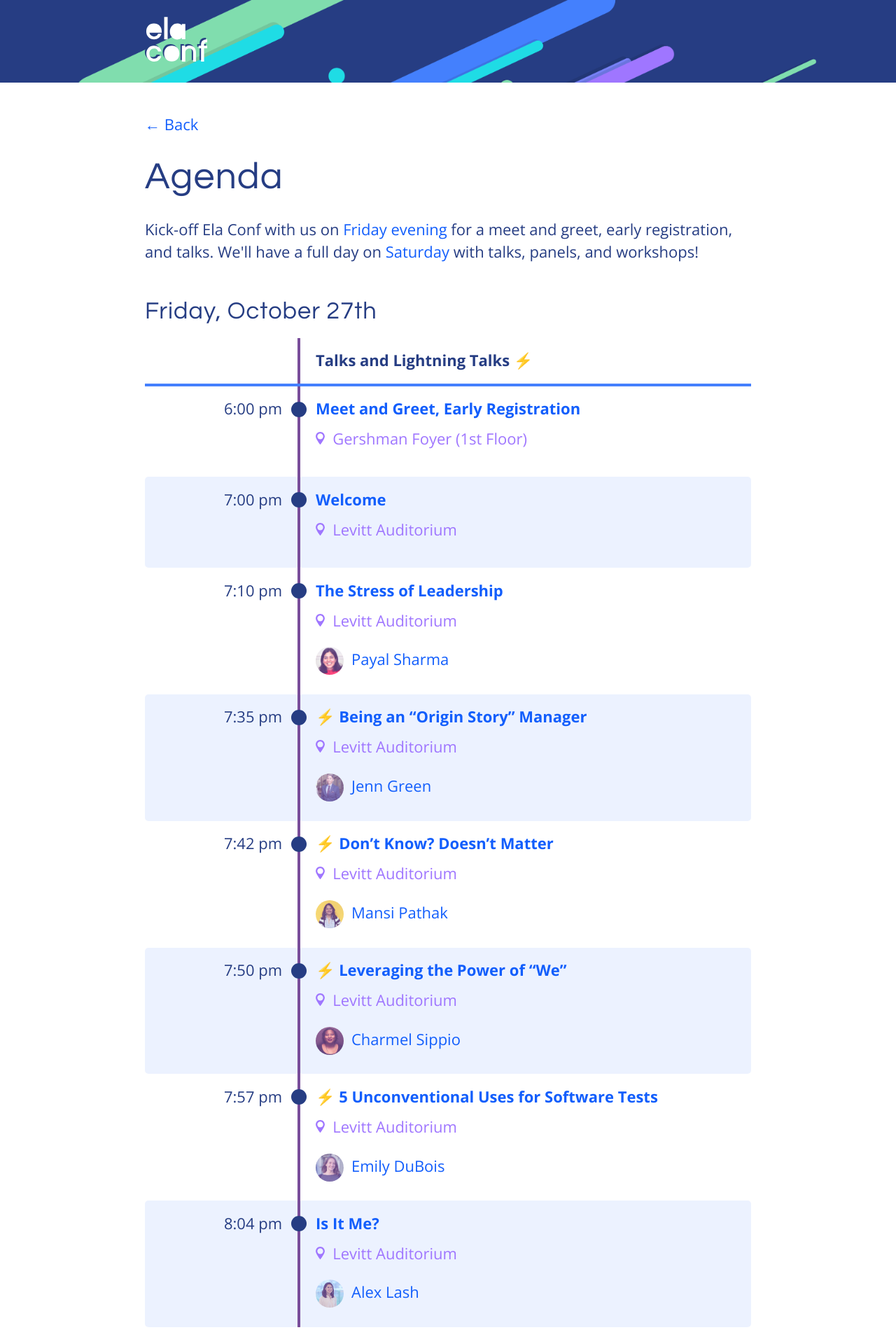
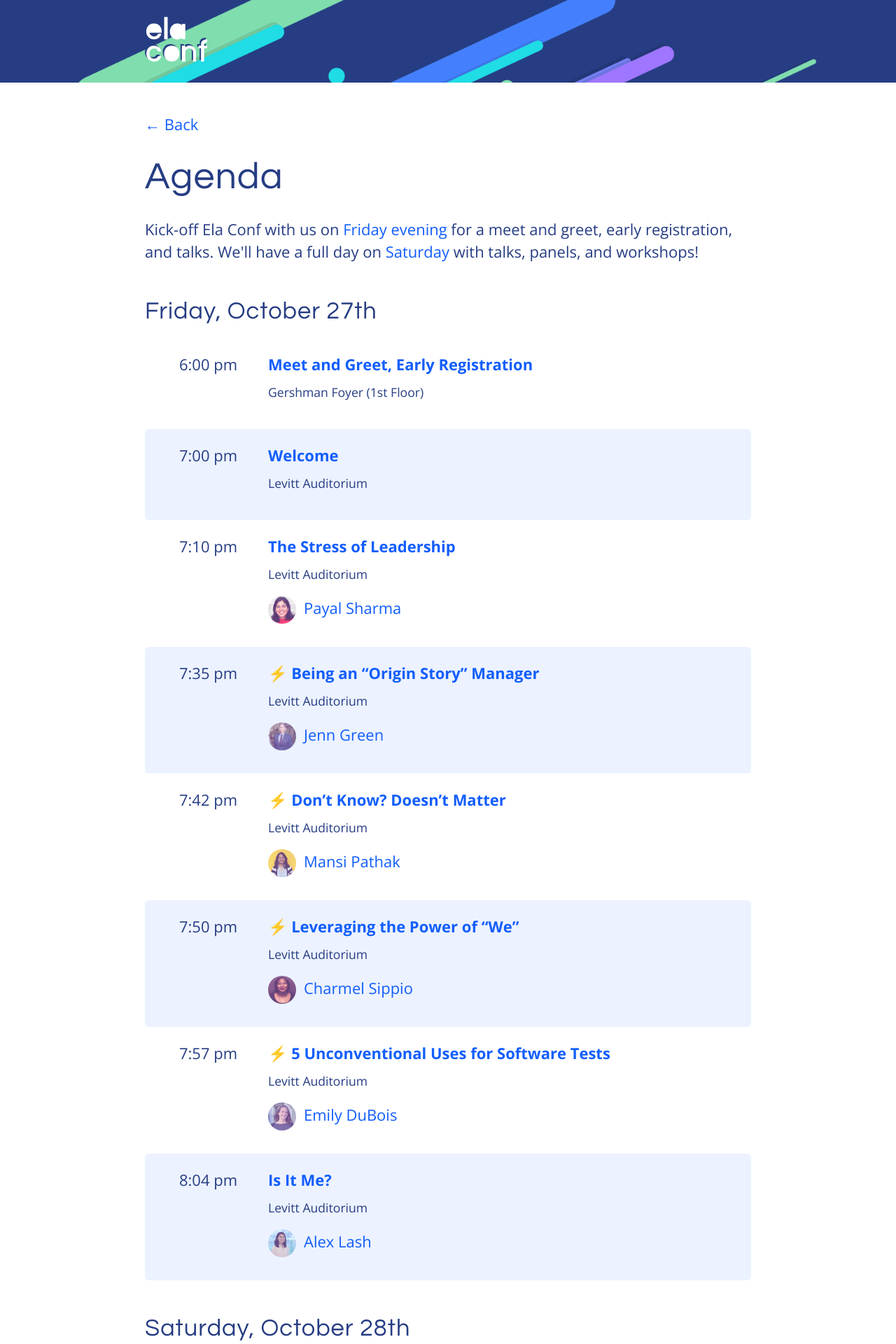
Before and after one commit to elaconf/elaconf.github.io, a Jekyll site: the page built from agenda/index.html, in a window 1280 px wide. Shown: the top 1920 px of the page at 70% size. Built offline with Jekyll 4.4.1, drawn with Linux system fonts in a browser that asks for light colours; emoji names are drawn with the system emoji font; some of the changed text lies outside the part shown.

Commit message:
refresh agenda design

```diff
--- a/_includes/agenda.html
+++ b/_includes/agenda.html
@@ -1,22 +1,27 @@
 <h3 id="friday">Friday, October 27th</h3>
 <table class="agenda-table">
-<thead>
-<tr>
-  <th class="agenda-time"></th>
-  <th class="text-left">Talks and Lightning Talks :zap:</th>
-</tr>
-</thead>
-
   <tbody>
     {% assign agenda = site.agenda | sort: 'date'  %}
     {% for x in agenda %}{% assign day = x.date | date: "%A"  %}{% if day == 'Friday' %}
     {% assign first_break = x.breakout %}
-<tr{% unless x.speakers %} class="agenda-collapse"{% endunless %}>
-<td class="agenda-time">{{x.time | replace:' ','&nbsp;'}} {{x.date | date: '%p' | downcase}}{% unless x.speakers %} <span class="show-mobile"> &mdash; <a href="{{site.baseurl}}{{x.url}}">{{x.title}}</a></span>{% endunless %}</td>
-<td class="agenda-details"><a href="{{site.baseurl}}{{x.url}}" class="agenda-title">{% if x.type == 'lightning talk' %}:zap:{% endif %} {{ x.title }}</a>
-<div class="agenda-room">{% include svg/location.svg %}{% if x.room %}{{x.room}}{% else %}Levitt Auditorium{% endif %}</div>
+    <tr>
+      <td class="agenda-time">
+        {{x.time | replace:' ','&nbsp;'}} {{x.date | date: '%p' | downcase}}
+      </td>
+      <td class="agenda-details">
+        <a href="{{site.baseurl}}{{x.url}}" class="agenda-title">
+          {% if x.type == 'lightning talk' %}:zap:{% endif %} {{ x.title }}
+        </a>
+
+        <div class="agenda-room">
+          <span class="show-mobile">
+            {{x.time | replace:' ','&nbsp;'}} {{x.date | date: '%p' | downcase}} &bull;
+          </span>
+          {% if x.room %}{{x.room}}{% else %}Levitt Auditorium{% endif %}
+        </div>
         {% for s in x.speakers %}
         {% assign items = (site.speakers | where: "title", s ) %}{% assign speaker = items[0] %}<a href="{{site.baseurl}}/2017/{{speaker.category}}/{{s |slugify}}/" class="agenda-speaker-link"><div style="background-image:url({{site.baseurl}}/images/{{speaker.category}}/{{speaker.title | slugify}}.jpg)" class="speaker-img-small"></div>{{s}}</a>{% endfor %}
+      </td>
     </tr>
     {% assign prev_break = x.breakout %}
     {% endif %}{% endfor %}
@@ -27,30 +32,42 @@
 <h3 id="saturday">Saturday, October 28th</h3>
 
 <table class="agenda-table">
-<thead>
-<tr>
-  <th class="agenda-time"></th>
-  <th class="text-left">Talks, Workshops, and Panels</th>
-</tr>
-</thead>
-
   <tbody>
     {% assign agenda = site.agenda | sort: 'date'  %}
     {% for x in agenda %}{% assign day = x.date | date: "%A"  %}{% if day == 'Saturday' %}
     {% assign first_break = x.breakout %}
-<tr class="{{x.title | slugify | prepend:'session-'}}{% if x.breakout %} row-breakout{% endif %}{% unless x.speakers %} agenda-collapse{% endunless %}">
+    <tr class="{{x.title | slugify | prepend:'session-'}}{% if x.breakout %} row-breakout{% endif %}">
       {% if prev_break == null and first_break and x.breakout %}
-<td rowspan="3" class="agenda-time">{{x.time | replace:' ','&nbsp;'}} {{x.date | date: '%p' | downcase}}</td>
+      <td rowspan="3" class="agenda-time">
+        {{x.time | replace:' ','&nbsp;'}} {{x.date | date: '%p' | downcase}}
+      </td>
       {% elsif x.breakout == null %}
-<td class="agenda-time">{{x.time | replace:' ','&nbsp;'}} {{x.date | date: '%p' | downcase}}{% unless x.speakers %} <span class="show-mobile"> &mdash; <a href="{{site.baseurl}}{{x.url}}">{{x.title}}</a></span>{% endunless %}</td>
+      <td class="agenda-time">
+        {{x.time | replace:' ','&nbsp;'}} {{x.date | date: '%p' | downcase}}
+      </td>
       {% endif %}
-<td class="agenda-details"><a href="{{site.baseurl}}{{x.url}}" class="agenda-title">{% if x.breakout %}Breakout session {{x.breakout}}: {% endif %}{{ x.title }} {% if x.title contains "Coffee" %}:coffee: {% elsif x.title contains "Welcome" %}:wave: {% elsif x.title contains "Breakfast" %}:sunny: {% elsif x.title contains "Break" %}:walking: {% endif %}{% if x.type %} <span class="breakout-type small">{{x.type}}</span>{% endif %}</a>
-<div class="agenda-room">{% include svg/location.svg %}{% if x.room %}{{x.room}}{% else %}Levitt Auditorium{% endif %}</div>
+      <td class="agenda-details">
+        <a href="{{site.baseurl}}{{x.url}}" class="agenda-title">
+          {% if x.breakout %}Breakout session {{x.breakout}}: {% endif %}{{ x.title }} {% if x.title contains "Coffee" %}:coffee: {% elsif x.title contains "Welcome" %}:wave: {% elsif x.title contains "Breakfast" %}:sunny: {% elsif x.title contains "Break" %}:walking: {% endif %}{% if x.type %} <span class="breakout-type small">{{x.type}}</span>{% endif %}
+        </a>
+        <div class="agenda-room">
+          <span class="show-mobile">{{x.time | replace:' ','&nbsp;'}} {{x.date | date: '%p' | downcase}} &bull;</span>
+          {% if x.room %}{{x.room}}{% else %}Levitt Auditorium{% endif %}
+        </div>
         {% for s in x.speakers %}
         {% assign items = (site.speakers | where: "title", s ) %}
-{% assign speaker = items[0] %}<a href="{{site.baseurl}}/2017/{{speaker.category}}/{{s |slugify}}/" class="agenda-speaker-link"><div style="background-image:url({{site.baseurl}}/images/{{speaker.category}}/{{{speaker.title | slugify}}.jpg)" class="speaker-img-small"></div>{{s}}</a>{% endfor %}{% if x.moderator %}
-  {% assign items = (site.speakers | where: "name", x.moderator ) %}{% assign moderator = items[0] %}<a href="{{site.baseurl}}/2017/speakers/{{x.moderator | slugify}}/" class="agenda-speaker-link"><span style="background-image:url({{site.baseurl}}/images/speakers/{{x.moderator | slugify}}.jpg" class="speaker-img-small"></span>{{ x.moderator}} (moderator)</a>
+        {% assign speaker = items[0] %}
+        <a href="{{site.baseurl}}/2017/{{speaker.category}}/{{s |slugify}}/" class="agenda-speaker-link">
+          <div style="background-image:url({{site.baseurl}}/images/{{speaker.category}}/{{{speaker.title | slugify}}.jpg)" class="speaker-img-small"></div>
+          {{s}}
+        </a>{% endfor %}{% if x.moderator %}
+        {% assign items = (site.speakers | where: "name", x.moderator ) %}{% assign moderator = items[0] %}
+        <a href="{{site.baseurl}}/2017/speakers/{{x.moderator | slugify}}/" class="agenda-speaker-link">
+          <span style="background-image:url({{site.baseurl}}/images/speakers/{{x.moderator | slugify}}.jpg" class="speaker-img-small"></span>
+          {{ x.moderator}} (moderator)
+        </a>
         {% endif %}
+      </td>
     </tr>
     {% assign prev_break = x.breakout %}
     {% endif %}{% endfor %}
--- a/_sass/_agenda.scss
+++ b/_sass/_agenda.scss
@@ -14,33 +14,36 @@
 .agenda-table {
   border: 0;
 
-  @include breakpoint(medium) {
-    tr:nth-child(even) td,
-    .row-breakout td {
-      background: rgba($blue-light, .1);
+  tr:nth-child(even) td,
+  .row-breakout td {
+    background: rgba($blue-light, .1);
+  }
+
+  tr:nth-child(even) td:first-child {
+    border-radius: 5px 0 0 5px;
+  }
+
+  tr:nth-child(even) td:last-child {
+    border-radius: 0 5px 5px 0;
+
+    @include breakpoint(small) {
       border-radius: 5px;
     }
   }
 
-  th {
-    border-bottom: .2em solid $blue-light;
-  }
 
   td {
+    padding: 1em;
     position: relative;
     vertical-align: text-top;
 
     @include breakpoint(small) {
-      background: rgba($blue-light, .2);
       padding: .5em 1em;
 
       &.agenda-time {
-        background: rgba($blue-light, .5);
-        //color: $white;
+        display: none;
       }
-
     }
-
   }
 
   .agenda-time a {
@@ -92,23 +95,11 @@
 
 @include breakpoint(medium) {
   .agenda-time {
-    border-right: .2em solid $purple;
+    //border-right: .2em solid $purple;
+    display: table-cell;
     position: relative;
     text-align: right;
-    width: 10em;
-
-    &:not(th)::before {
-      background-color: $blue;
-      border-radius: .7em;
-      content: '';
-      height: 1em;
-      position: absolute;
-      right: -.6em;
-      top: 1em;
-      width: 1em;
-      z-index: 100;
-    }
-
+    width: 7em;
   }
 
 }
@@ -118,14 +109,10 @@
 }
 
 .agenda-room {
-  color: $purple-light;
+
+  @extend %small;
+  //color: $purple-light;
   margin-bottom: 1em;
-
-  svg {
-    height: 18px;
-    margin-right: .25em;
-    width: 13px;
-  }
 }
 
 .breakout-type {
@@ -136,10 +123,8 @@
   vertical-align: middle;
 }
 
-@include breakpoint(medium) {
-  .row-breakout.row-breakout.row-breakout td {
-    background: transparent;
-  }
+.row-breakout.row-breakout.row-breakout td {
+  background: transparent;
 }
 
 
```
Lines whose indentation alone changed are shown as unchanged.
